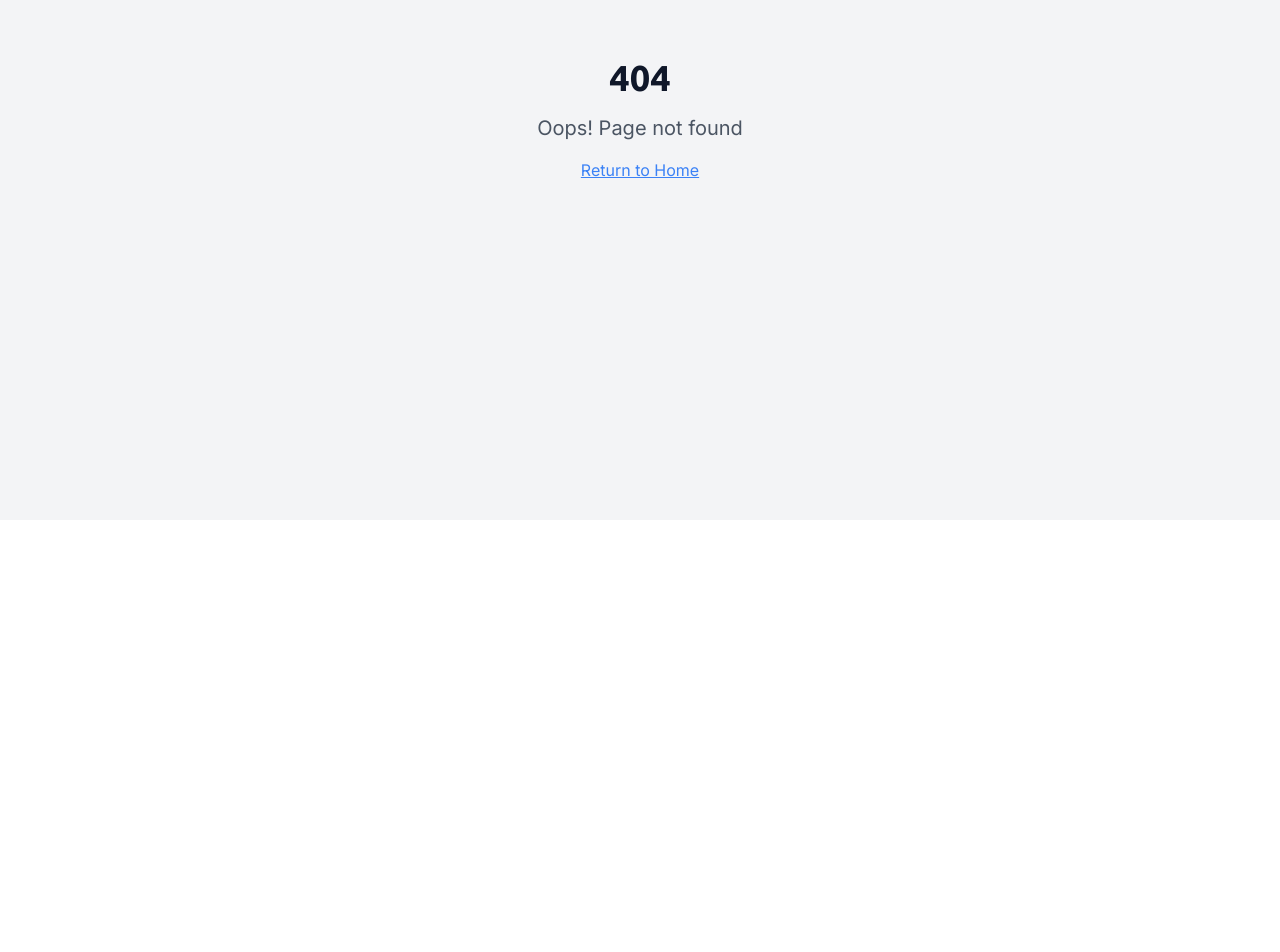
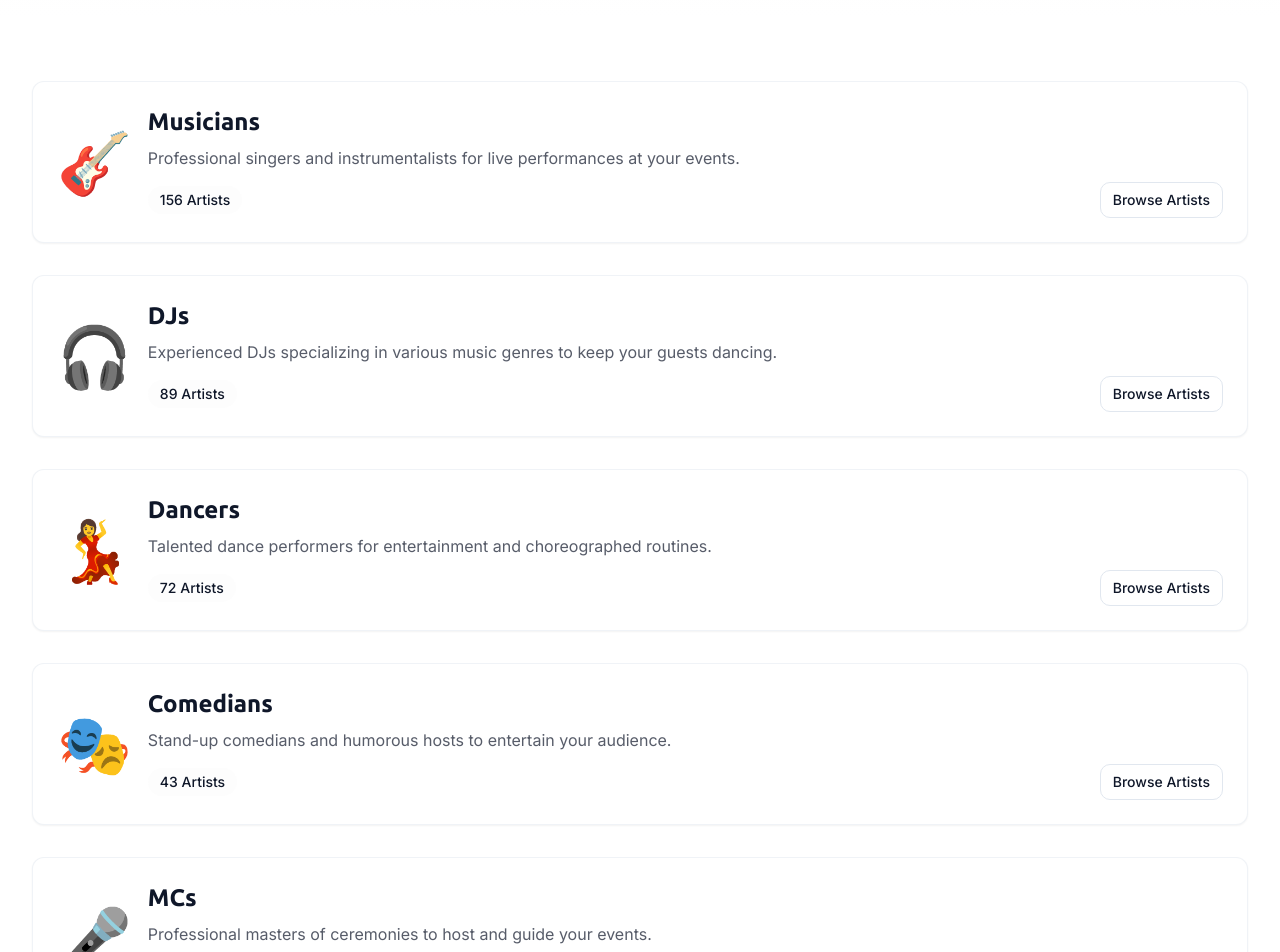
Before and after one commit to Kopanomothlaka/SouthAfrican-Booking-artists, a React (Vite) app: page /categories in a window 1280 px wide. Before the commit this address had no page. Shown: the part 280-1232 px from the top of the page. Before the commit the page ends 800 px from the top, so only its background shows below. Built offline with nearby package versions, Linux system fonts and the light colour scheme.

Commit message:
feat: Add categories page

```diff
--- a/package.json
+++ b/package.json
@@ -45,6 +45,7 @@
     "cmdk": "^1.0.0",
     "date-fns": "^3.6.0",
     "embla-carousel-react": "^8.3.0",
+    "framer-motion": "^12.10.5",
     "input-otp": "^1.2.4",
     "lucide-react": "^0.462.0",
     "next-themes": "^0.3.0",
--- a/src/App.tsx
+++ b/src/App.tsx
@@ -7,6 +7,7 @@ import { BrowserRouter, Routes, Route } from "react-router-dom";
 import Index from "./pages/Index";
 import Artists from "./pages/Artists";
 import ArtistDetail from "./pages/ArtistDetail";
+import Categories from "./pages/Categories";
 import NotFound from "./pages/NotFound";
 
 const queryClient = new QueryClient();
@@ -21,6 +22,7 @@ const App = () => (
           <Route path="/" element={<Index />} />
           <Route path="/artists" element={<Artists />} />
           <Route path="/artists/:id" element={<ArtistDetail />} />
+          <Route path="/categories" element={<Categories />} />
           {/* ADD ALL CUSTOM ROUTES ABOVE THE CATCH-ALL "*" ROUTE */}
           <Route path="*" element={<NotFound />} />
         </Routes>
--- a/src/components/ArtistsList.tsx
+++ b/src/components/ArtistsList.tsx
@@ -1,9 +1,11 @@
+
 import { useState, useEffect } from 'react';
 import { Button } from '@/components/ui/button';
 import { Input } from '@/components/ui/input';
 import { Select, SelectContent, SelectItem, SelectTrigger, SelectValue } from '@/components/ui/select';
 import ArtistCard, { Artist } from './ArtistCard';
 import { Search } from 'lucide-react';
+import { useLocation } from 'react-router-dom';
 
 // Mock data for artists
 const allArtists: Artist[] = [
@@ -79,13 +81,34 @@ const allArtists: Artist[] = [
 
 const ArtistsList = () => {
   const [searchTerm, setSearchTerm] = useState('');
-  const [selectedCategory, setSelectedCategory] = useState('');
-  const [selectedLocation, setSelectedLocation] = useState('');
+  const [selectedCategory, setSelectedCategory] = useState('all');
+  const [selectedLocation, setSelectedLocation] = useState('all');
   const [filteredArtists, setFilteredArtists] = useState<Artist[]>(allArtists);
+  const location = useLocation();
 
   // Get unique categories and locations for filters
   const categories = [...new Set(allArtists.map(artist => artist.category))];
   const locations = [...new Set(allArtists.map(artist => artist.location))];
+
+  useEffect(() => {
+    // Check for category in URL query params
+    const params = new URLSearchParams(location.search);
+    const categoryParam = params.get('category');
+
+    if (categoryParam) {
+      // Map the URL category param to the actual category
+      const categoryMap: Record<string, string> = {
+        'musicians': 'Musician',
+        'djs': 'DJ',
+        'comedians': 'Comedian',
+        // Add more mappings as needed
+      };
+
+      if (categoryMap[categoryParam]) {
+        setSelectedCategory(categoryMap[categoryParam]);
+      }
+    }
+  }, [location]);
 
   useEffect(() => {
     let results = allArtists;
@@ -96,11 +119,11 @@ const ArtistsList = () => {
       );
     }
 
-    if (selectedCategory) {
+    if (selectedCategory && selectedCategory !== 'all') {
       results = results.filter(artist => artist.category === selectedCategory);
     }
 
-    if (selectedLocation) {
+    if (selectedLocation && selectedLocation !== 'all') {
       results = results.filter(artist => artist.location === selectedLocation);
     }
 
@@ -170,8 +193,8 @@ const ArtistsList = () => {
               variant="outline"
               onClick={() => {
                 setSearchTerm('');
-                setSelectedCategory('');
-                setSelectedLocation('');
+                setSelectedCategory('all');
+                setSelectedLocation('all');
               }}
             >
               Clear Filters
--- a/src/components/Categories.tsx
+++ b/src/components/Categories.tsx
@@ -2,6 +2,7 @@
 import { Button } from '@/components/ui/button';
 import { Card, CardContent } from '@/components/ui/card';
 import { useIsMobile } from '@/hooks/use-mobile';
+import { Link } from 'react-router-dom';
 
 interface Category {
   id: string;
@@ -49,7 +50,9 @@ const Categories = () => {
         </div>
 
         <div className="mt-10 text-center">
-          <Button>Explore All Categories</Button>
+          <Link to="/categories">
+            <Button>Explore All Categories</Button>
+          </Link>
         </div>
       </div>
     </div>
--- /dev/null
+++ b/src/pages/Categories.tsx
@@ -0,0 +1,149 @@
+
+import Header from '@/components/Header';
+import Footer from '@/components/Footer';
+import { Card, CardContent } from '@/components/ui/card';
+import { Button } from '@/components/ui/button';
+import { Link } from 'react-router-dom';
+import { motion } from 'framer-motion';
+
+interface Category {
+  id: string;
+  name: string;
+  icon: string;
+  count: number;
+  description: string;
+}
+
+const categories: Category[] = [
+  {
+    id: 'musicians',
+    name: 'Musicians',
+    icon: '🎸',
+    count: 156,
+    description: 'Professional singers and instrumentalists for live performances at your events.'
+  },
+  {
+    id: 'djs',
+    name: 'DJs',
+    icon: '🎧',
+    count: 89,
+    description: 'Experienced DJs specializing in various music genres to keep your guests dancing.'
+  },
+  {
+    id: 'dancers',
+    name: 'Dancers',
+    icon: '💃',
+    count: 72,
+    description: 'Talented dance performers for entertainment and choreographed routines.'
+  },
+  {
+    id: 'comedians',
+    name: 'Comedians',
+    icon: '🎭',
+    count: 43,
+    description: 'Stand-up comedians and humorous hosts to entertain your audience.'
+  },
+  {
+    id: 'mcs',
+    name: 'MCs',
+    icon: '🎤',
+    count: 37,
+    description: 'Professional masters of ceremonies to host and guide your events.'
+  },
+  {
+    id: 'bands',
+    name: 'Bands',
+    icon: '🥁',
+    count: 28,
+    description: 'Full bands delivering live music experiences for all occasions.'
+  },
+];
+
+const CategoryItem = ({ category, index }: { category: Category; index: number }) => {
+  const fadeInAnimationVariants = {
+    initial: {
+      opacity: 0,
+      y: 20,
+    },
+    animate: (index: number) => ({
+      opacity: 1,
+      y: 0,
+      transition: {
+        delay: index * 0.1,
+        duration: 0.5,
+      },
+    }),
+  };
+
+  return (
+    <motion.div
+      variants={fadeInAnimationVariants}
+      initial="initial"
+      whileInView="animate"
+      viewport={{ once: true }}
+      custom={index}
+      className="w-full"
+    >
+      <Card className="h-full hover:shadow-lg transition-all duration-300 hover:-translate-y-1 border-border/50">
+        <CardContent className="p-6">
+          <div className="flex flex-col md:flex-row md:items-center gap-4">
+            <div className="text-5xl md:text-6xl mb-4 md:mb-0">{category.icon}</div>
+            <div className="flex-grow">
+              <h3 className="text-xl md:text-2xl font-bold font-display mb-2">{category.name}</h3>
+              <p className="text-foreground/70 mb-3">{category.description}</p>
+              <div className="flex justify-between items-center">
+                <span className="bg-secondary/20 text-secondary-foreground px-3 py-1 rounded-full text-sm font-medium">
+                  {category.count} Artists
+                </span>
+                <Link to={`/artists?category=${category.id}`}>
+                  <Button size="sm" variant="outline">Browse Artists</Button>
+                </Link>
+              </div>
+            </div>
+          </div>
+        </CardContent>
+      </Card>
+    </motion.div>
+  );
+};
+
+const CategoriesPage = () => {
+  return (
+    <div className="min-h-screen bg-background">
+      <Header />
+
+      <div className="bg-gradient-to-b from-secondary/50 to-background py-12">
+        <div className="container">
+          <div className="text-center mb-8">
+            <h1 className="text-4xl font-display font-bold mb-4">Artist Categories</h1>
+            <p className="text-foreground/70 max-w-2xl mx-auto">
+              Explore our diverse range of talented performers across various entertainment categories
+            </p>
+          </div>
+        </div>
+      </div>
+
+      <div className="py-16">
+        <div className="container">
+          <div className="grid gap-6 md:gap-8">
+            {categories.map((category, index) => (
+              <CategoryItem key={category.id} category={category} index={index} />
+            ))}
+          </div>
+
+          <div className="mt-16 text-center">
+            <h2 className="text-2xl font-bold font-display mb-4">Looking for Something Special?</h2>
+            <p className="text-foreground/70 max-w-2xl mx-auto mb-6">
+              Can't find what you're looking for? Contact our team and we'll help you find the perfect artist for your event.
+            </p>
+            <Button size="lg" variant="default">Contact Us</Button>
+          </div>
+        </div>
+      </div>
+
+      <Footer />
+    </div>
+  );
+};
+
+export default CategoriesPage;
```
Also changed, not shown: 1 other file (tests, documents, lock files or other folders).
